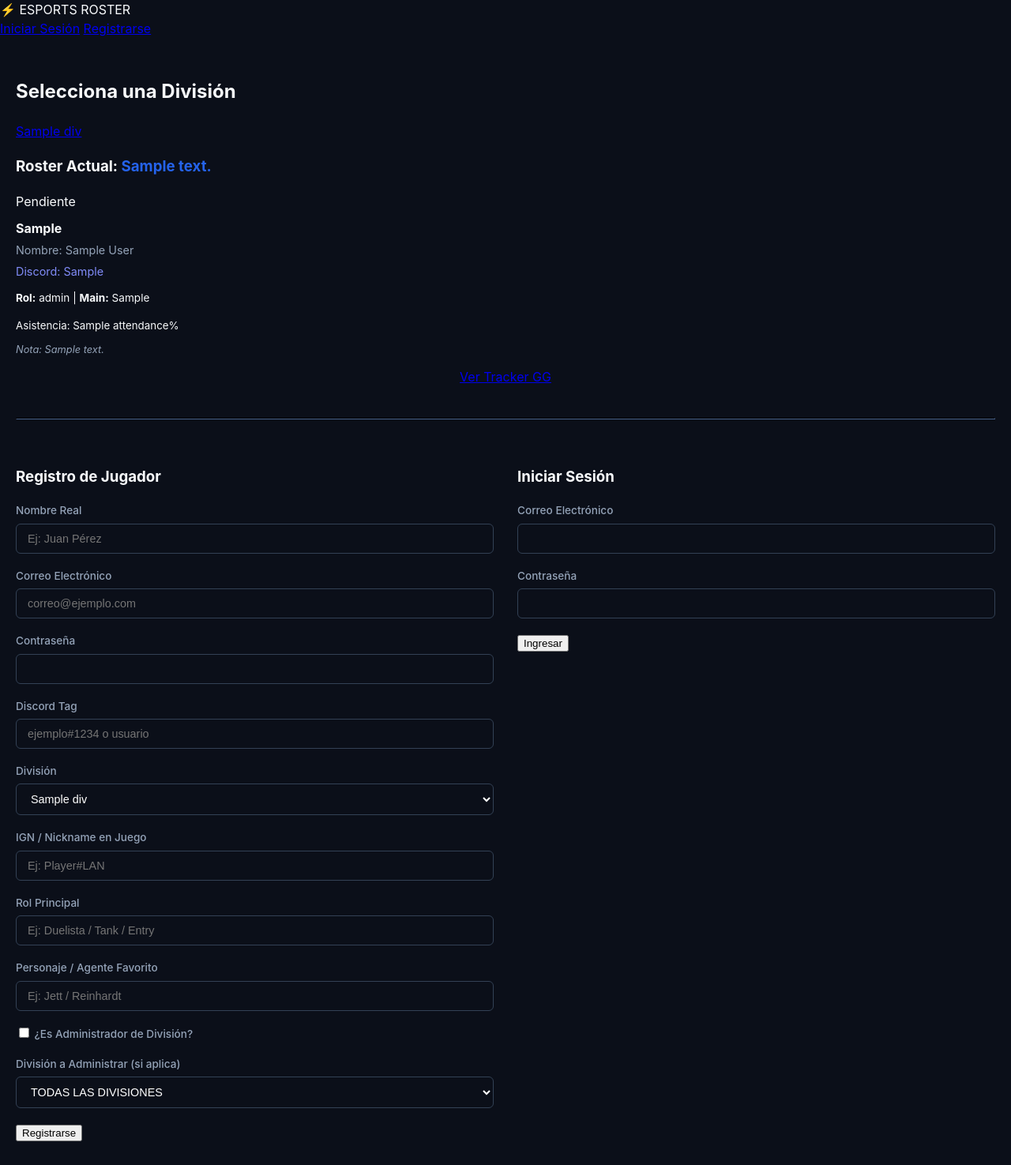
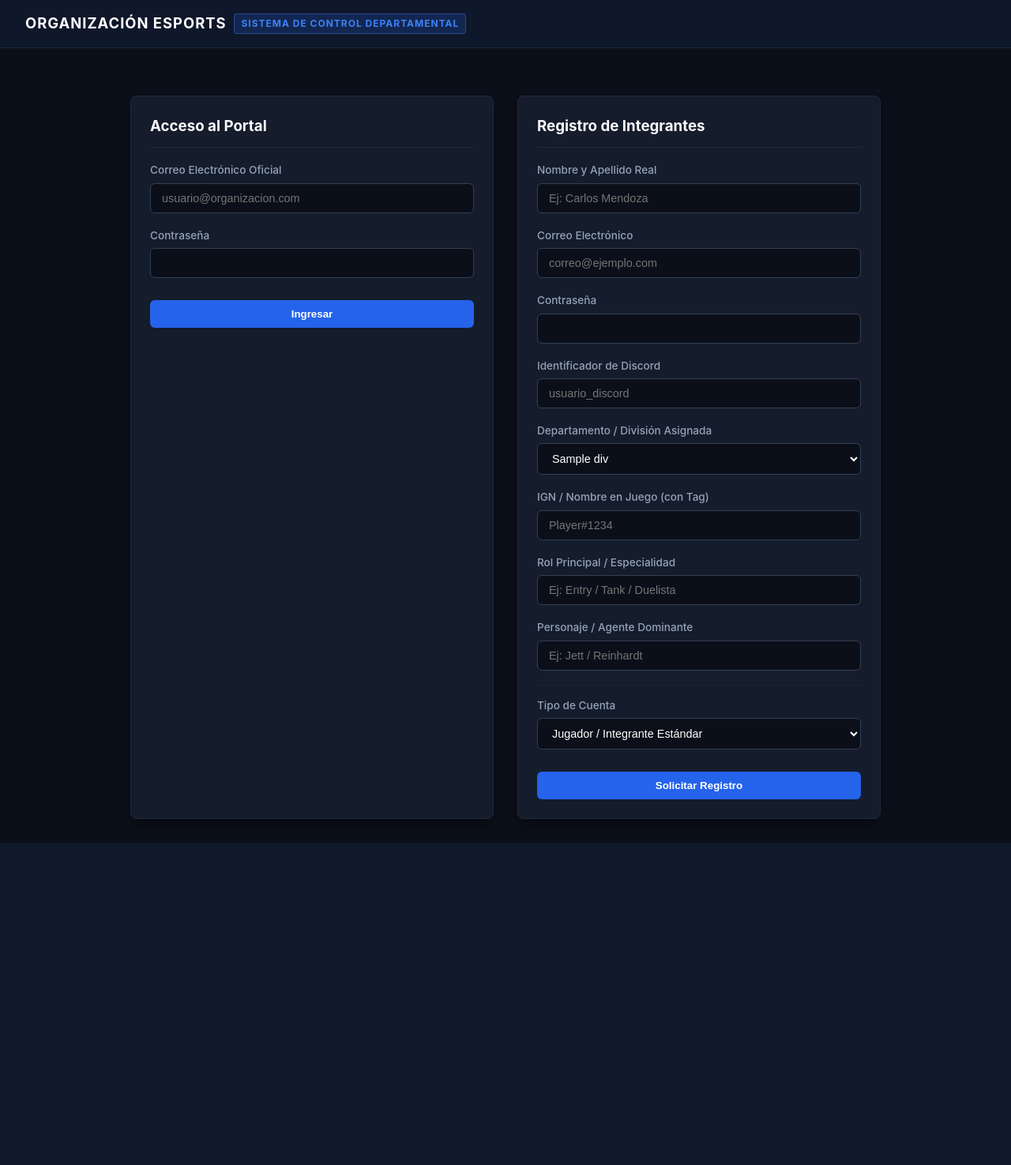
Before and after one commit to linzoldyck8-ship-it/Diviciones-scarlet, a Flask app: template templates/index.html in a window 1280 px wide. Shown: the whole page at 79% size. After the commit the page ends 1067 px from the top, so only its background shows below. Run offline with Flask 3, Linux system fonts and the light colour scheme; the template is opened without the code that fills it: most values are stand-ins (such as "Sample title", 1, 10 or a date in 2020).

Commit message:
Update index.html

```diff
--- a/templates/index.html
+++ b/templates/index.html
@@ -3,27 +3,19 @@
 <head>
     <meta charset="UTF-8">
     <meta name="viewport" content="width=device-width, initial-scale=1.0">
-    <title>Esports Roster & Stats</title>
+    <title>Portal Corporativo Esports - Autenticación</title>
     <link rel="stylesheet" href="{{ url_for('static', filename='style.css') }}">
 </head>
 <body>
 
-    <nav class="navbar">
-        <div class="brand">⚡ ESPORTS ROSTER</div>
-        <div>
-            {% if session.get('user_id') %}
-                <a href="{{ url_for('dashboard') }}" class="tab-btn active">Mi Panel</a>
-                <a href="{{ url_for('logout') }}" class="tab-btn">Cerrar Sesión</a>
-            {% else %}
-                <a href="#login" class="tab-btn">Iniciar Sesión</a>
-                <a href="#register" class="tab-btn active">Registrarse</a>
-            {% endif %}
+    <nav class="top-nav">
+        <div class="brand-title">
+            ORGANIZACIÓN ESPORTS <span class="brand-badge">SISTEMA DE CONTROL DEPARTAMENTAL</span>
         </div>
     </nav>
 
-    <div class="container">
+    <div class="container" style="max-width: 950px; margin-top: 30px;">
 
-        <!-- Mensajes Flash -->
         {% with messages = get_flashed_messages(with_categories=true) %}
           {% if messages %}
             {% for category, message in messages %}
@@ -32,79 +24,46 @@
           {% endif %}
         {% endwith %}
 
-        <h2>Selecciona una División</h2>
-        <div class="division-tabs">
-            {% for div in divisions %}
-                <a href="{{ url_for('index', division=div) }}"
-                   class="tab-btn {% if selected_division == div %}active{% endif %}">
-                    {{ div }}
-                </a>
-            {% endfor %}
+        <div style="display: grid; grid-template-columns: repeat(auto-fit, minmax(380px, 1fr)); gap: 30px;">
+
+            <!-- Login -->
+            <div class="corporate-card">
+                <h3 style="margin-top:0; border-bottom: 1px solid var(--border-color); padding-bottom: 12px;">Acceso al Portal</h3>
+                <form action="{{ url_for('login') }}" method="POST">
+                    <div class="form-group">
+                        <label>Correo Electrónico Oficial</label>
+                        <input type="email" name="email" class="form-control" placeholder="usuario@organizacion.com" required>
+                    </div>
+                    <div class="form-group">
+                        <label>Contraseña</label>
+                        <input type="password" name="password" class="form-control" required>
+                    </div>
+                    <button type="submit" class="btn-primary" style="width: 100%; margin-top: 10px;">Ingresar</button>
+                </form>
             </div>
 
-        <h3>Roster Actual: <span style="color: var(--primary);">{{ selected_division }}</span></h3>
-
-        <div class="grid-roster">
-            {% if players %}
-                {% for player in players %}
-                    <div class="player-card">
-                        <span class="badge badge-{{ player.roster_status|lower }}">{{ player.roster_status }}</span>
-                        <h4 style="margin: 10px 0 5px 0;">{{ player.game_ign }}</h4>
-                        <p style="margin: 0; color: var(--text-muted); font-size: 0.9rem;">Nombre: {{ player.full_name }}</p>
-                        <p style="margin: 5px 0; color: #818cf8; font-size: 0.9rem;">Discord: {{ player.discord_tag }}</p>
-
-                        <div style="margin: 12px 0; font-size: 0.85rem;">
-                            <strong>Rol:</strong> {{ player.main_role or 'N/A' }} |
-                            <strong>Main:</strong> {{ player.favorite_agent or 'N/A' }}
-                        </div>
-
-                        <div>
-                            <small>Asistencia: {{ player.attendance }}%</small>
-                            <div class="attendance-bar-bg">
-                                <div class="attendance-bar-fill" style="width: {{ player.attendance }}%;"></div>
-                            </div>
-                        </div>
-
-                        <p style="font-size: 0.8rem; color: var(--text-muted); margin-top: 10px;">
-                            <em>Nota: {{ player.notes }}</em>
-                        </p>
-
-                        {% if player.tracker_url and player.tracker_url != '#' %}
-                            <a href="{{ player.tracker_url }}" target="_blank" class="tab-btn" style="display:block; text-align:center; margin-top:10px;">Ver Tracker GG</a>
-                        {% endif %}
-                    </div>
-                {% endfor %}
-            {% else %}
-                <p>No hay jugadores registrados en esta división aún.</p>
-            {% endif %}
-        </div>
-
-        <hr style="margin: 40px 0; border-color: var(--border-color);">
-
-        <!-- Sección Registro e Inicio de Sesión -->
-        {% if not session.get('user_id') %}
-        <div style="display: flex; flex-wrap: wrap; gap: 30px;">
-            <div class="form-card" id="register" style="flex: 1; min-width: 300px;">
-                <h3>Registro de Jugador</h3>
+            <!-- Registro -->
+            <div class="corporate-card">
+                <h3 style="margin-top:0; border-bottom: 1px solid var(--border-color); padding-bottom: 12px;">Registro de Integrantes</h3>
                 <form action="{{ url_for('register') }}" method="POST">
                     <div class="form-group">
-                        <label>Nombre Real</label>
-                        <input type="text" name="full_name" class="form-control" required placeholder="Ej: Juan Pérez">
+                        <label>Nombre y Apellido Real</label>
+                        <input type="text" name="full_name" class="form-control" placeholder="Ej: Carlos Mendoza" required>
                     </div>
                     <div class="form-group">
                         <label>Correo Electrónico</label>
-                        <input type="email" name="email" class="form-control" required placeholder="correo@ejemplo.com">
+                        <input type="email" name="email" class="form-control" placeholder="correo@ejemplo.com" required>
                     </div>
                     <div class="form-group">
                         <label>Contraseña</label>
                         <input type="password" name="password" class="form-control" required>
                     </div>
                     <div class="form-group">
-                        <label>Discord Tag</label>
-                        <input type="text" name="discord_tag" class="form-control" required placeholder="ejemplo#1234 o usuario">
+                        <label>Identificador de Discord</label>
+                        <input type="text" name="discord_tag" class="form-control" placeholder="usuario_discord" required>
                     </div>
                     <div class="form-group">
-                        <label>División</label>
+                        <label>Departamento / División Asignada</label>
                         <select name="division" class="form-control">
                             {% for div in divisions %}
                                 <option value="{{ div }}">{{ div }}</option>
@@ -112,52 +71,51 @@
                         </select>
                     </div>
                     <div class="form-group">
-                        <label>IGN / Nickname en Juego</label>
-                        <input type="text" name="game_ign" class="form-control" required placeholder="Ej: Player#LAN">
+                        <label>IGN / Nombre en Juego (con Tag)</label>
+                        <input type="text" name="game_ign" class="form-control" placeholder="Player#1234" required>
                     </div>
                     <div class="form-group">
-                        <label>Rol Principal</label>
-                        <input type="text" name="main_role" class="form-control" placeholder="Ej: Duelista / Tank / Entry">
+                        <label>Rol Principal / Especialidad</label>
+                        <input type="text" name="main_role" class="form-control" placeholder="Ej: Entry / Tank / Duelista">
                     </div>
                     <div class="form-group">
-                        <label>Personaje / Agente Favorito</label>
+                        <label>Personaje / Agente Dominante</label>
                         <input type="text" name="favorite_agent" class="form-control" placeholder="Ej: Jett / Reinhardt">
                     </div>
+
+                    <div style="border-top: 1px dashed var(--border-color); padding-top: 15px; margin-top: 15px;">
                         <div class="form-group">
-                        <label>
-                            <input type="checkbox" name="is_admin"> ¿Es Administrador de División?
-                        </label>
+                            <label>Tipo de Cuenta</label>
+                            <select name="account_type" class="form-control" id="accountTypeSelect" onchange="toggleAdminDivisions()">
+                                <option value="player">Jugador / Integrante Estándar</option>
+                                <option value="admin">Administrador de División</option>
+                            </select>
                         </div>
-                    <div class="form-group">
-                        <label>División a Administrar (si aplica)</label>
+
+                        <div class="form-group" id="adminDivGroup" style="display: none;">
+                            <label style="color: #60a5fa;">Jurisdicción del Administrador</label>
                             <select name="admin_division" class="form-control">
-                            <option value="TODAS">TODAS LAS DIVISIONES</option>
                                 {% for div in divisions %}
                                     <option value="{{ div }}">{{ div }}</option>
                                 {% endfor %}
                             </select>
                         </div>
-                    <button type="submit" class="btn">Registrarse</button>
+                    </div>
+
+                    <button type="submit" class="btn-primary" style="width: 100%; margin-top: 10px;">Solicitar Registro</button>
                 </form>
             </div>
 
-            <div class="form-card" id="login" style="flex: 1; min-width: 300px;">
-                <h3>Iniciar Sesión</h3>
-                <form action="{{ url_for('login') }}" method="POST">
-                    <div class="form-group">
-                        <label>Correo Electrónico</label>
-                        <input type="email" name="email" class="form-control" required>
         </div>
-                    <div class="form-group">
-                        <label>Contraseña</label>
-                        <input type="password" name="password" class="form-control" required>
-                    </div>
-                    <button type="submit" class="btn">Ingresar</button>
-                </form>
-            </div>
-        </div>
-        {% endif %}
 
     </div>
+
+    <script>
+        function toggleAdminDivisions() {
+            var type = document.getElementById("accountTypeSelect").value;
+            var group = document.getElementById("adminDivGroup");
+            group.style.display = (type === "admin") ? "block" : "none";
+        }
+    </script>
 </body>
 </html>
```
Lines whose indentation alone changed are shown as unchanged.
